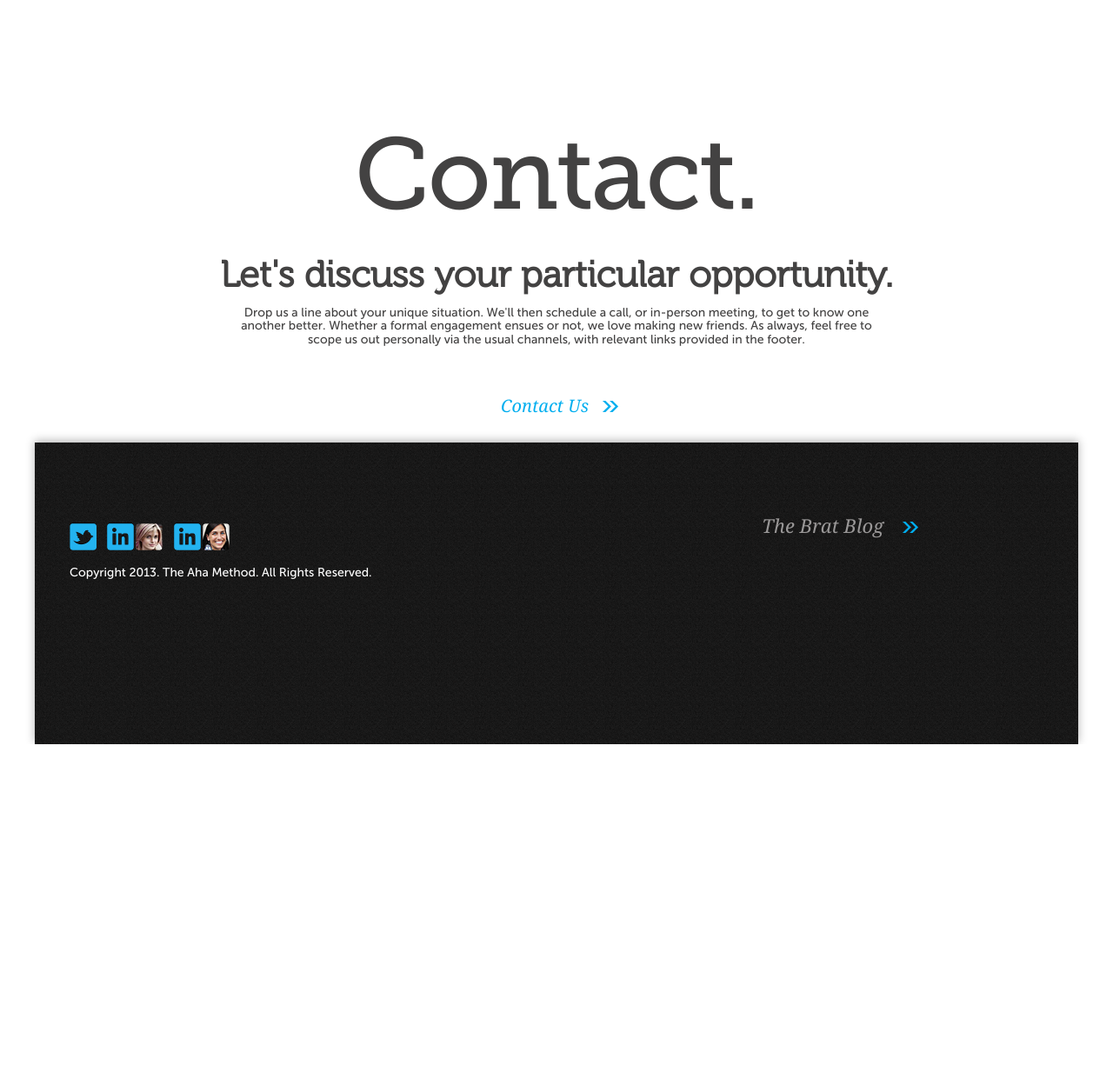
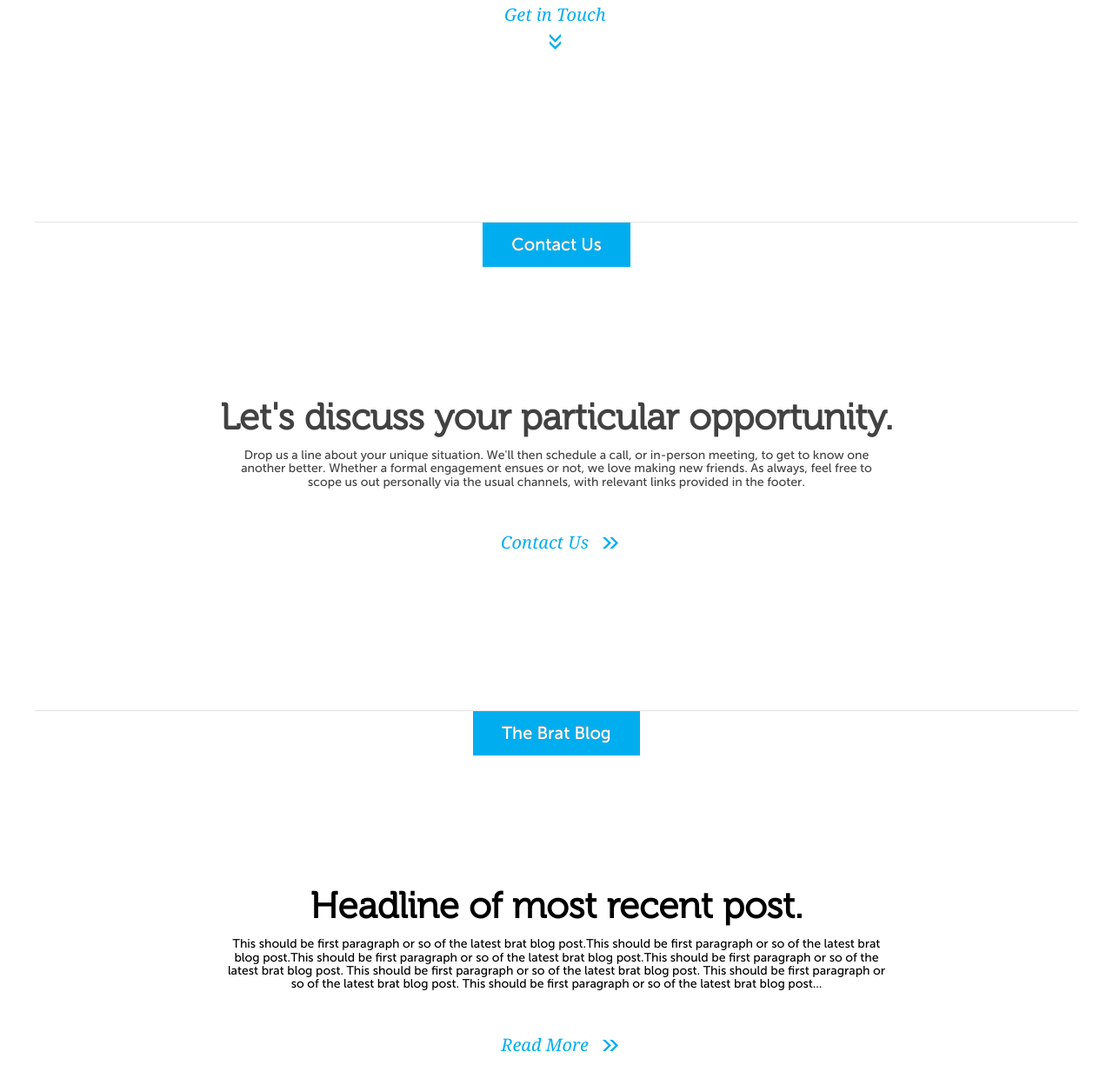
Before and after one commit to breethomas/aha-method, a plain HTML site: page index.html in a window 1280 px wide. Shown: the part 2525-3773 px from the top of the page at 87% size. Before the commit the page ends 3381 px from the top, so only its background shows below. Drawn offline with nearby package versions, Linux system fonts and the light colour scheme.

Commit message:
Design Update & Responsive Fixes
Rework Contact Us and added Brat Blog

```diff
--- a/index.html
+++ b/index.html
@@ -1,3 +1,6 @@
+
+
+
 <!DOCTYPE html>
 <html>
     <head>
@@ -37,7 +40,7 @@
                     <p class="paragraph">
                         What if you could be doing more on less? More&hellip; more volume, more innovation, more profit. Less&hellip; less time, less churn, less waste. Because the way you work impacts the way you hire, and who you hire. The clients you win and the clients you keep. The success or failure of your work product. And most importantly, whether or not you get noticed.
                     </p>
-                    <a class="section-link inverse" href="#the_method">The Aha-Method<img class="icon-arrow" src="images/down-arrow.png" /></a>
+                    <a class="section-link inverse" href="#the_method">The Aha Method<img class="icon-arrow" src="images/down-arrow.png" /></a>
                 </article>
             </section>
 
@@ -111,26 +114,46 @@
                 </ul>
             </section>
 
-
+            <section class="container-link">
+                <a class="section-link inverse touch" href="#Contact">Get in Touch<img class="icon-arrow" src="images/down-arrow.png" />
+                </a>
+            </section>
 
             <section class="contact-section">
+                <header class="section-header white">
+                    <h2 class="section-heading" id="Contact">Contact Us</h2>
+                </header>
                 <article class="article">
                     <hgroup>
-                        <h3 class="article-header tall">Contact.</h3>
-                        <h4 class="article-subheader">Let's discuss your particular opportunity. </h4>
+                        <h4 class="article-smallheader">Let's discuss your particular opportunity. </h4>
                     </hgroup>
                     <p class="paragraph">
                         Drop us a line about your unique situation. We'll then schedule a call, or in-person meeting, to get to know one another better.  Whether a formal engagement ensues or not, we love making new friends. As always, feel free to scope us out personally via the usual channels, with relevant links provided in the footer.
                     </p>
                 </article>
-                <a class="section-link inverse contact" href="mailto:aha@aha-method.com">Contact Us<img class="icon-arrow-horizontal" src="images/horizontal-arrow.png" /></a>
+                <a class="section-link inverse horizontal" href="mailto:aha@aha-method.com">Contact Us<img class="icon-arrow-horizontal" src="images/horizontal-arrow.png" /></a>
+            </section>
+
+            <section class="brat-section">
+                <header class="section-header white">
+                    <h2 class="section-heading" id="The Brat Blog">The Brat Blog</h2>
+                </header>
+                <article class="article">
+                    <hgroup>
+                        <h4 class="article-smallheader" id="blog_headline">Headline of most recent post. </h4>
+                    </hgroup>
+                    <p class="paragraph" id="blog_content">
+                        This should be first paragraph or so of the latest brat blog post.This should be first paragraph or so of the latest brat blog post.This should be first paragraph or so of the latest brat blog post.This should be first paragraph or so of the latest brat blog post. This should be first paragraph or so of the latest brat blog post. This should be first paragraph or so of the latest brat blog post. This should be first paragraph or so of the latest brat blog post...
+                    </p>
+                </article>
+
+                <a class="section-link inverse horizontal" href="http://www.thebratblog.com/">Read More<img class="icon-arrow-horizontal" src="images/horizontal-arrow.png" />
+                </a>
+
             </section>
 
 
         <footer class="footer">
-            <a class="brat-blog section-link" href="http://www.thebratblog.com/">The Brat Blog
-                <img class="icon-arrow-horizontal" src="images/horizontal-arrow.png" />
-            </a>
             <nav>
                 <ul class="nav social-icons">
                     <li class="twitter"><a class="ir" href="http://www.twitter.com/AhaMethod/" target="_blank">Twitter</a></li>
@@ -145,5 +168,6 @@
        </section> <!-- end container -->
        <script type="text/javascript" src="https://ajax.googleapis.com/ajax/libs/jquery/1.8.2/jquery.min.js"></script>
        <script type="text/javascript" src="javascripts/main.js"></script>
+       <script type="text/javascript" src="https://ajax.googleapis.com/ajax/services/feed/load?v=1.0&q=http%3A%2F%2Ffeeds.feedburner.com%2Fthebratblog%2FuaRX&callback=processFeed"></script>
     </body>
 </html>
--- a/javascripts/main.js
+++ b/javascripts/main.js
@@ -73,7 +73,13 @@
 		$('html body').animate({scrollTop: y_pos}, 500)
 	}
 
-
 	initialize()
 
 })()
+
+function processFeed(data) {
+  var entry = data.responseData.feed.entries[0];
+  var fragment = entry.content.match(/\<p\>([^<]*)<\/p\>/)[1];
+  $('#blog_headline').html(entry.title);
+  $('#blog_content').html($.trim(fragment).replace(/\.$/, '...'));
+}
--- a/stylesheets/main.css
+++ b/stylesheets/main.css
@@ -62,6 +62,12 @@
 	color: #00aeef;
 }
 
+.section-link.inverse.touch {
+	margin-left: -5%;
+	position: absolute;
+	text-align: center;
+}
+
 .section-link:hover,
 .section-link:active {
 	color: white;
@@ -86,15 +92,22 @@
 	padding-top: 20px;
 }
 
-.section-link.inverse.contact {
+.section-link.inverse.horizontal {
 	color: #00aeef;
 	display: block;
+	margin-bottom: 15%;
 	position: relative;
 	text-align: center;
 }
 
-.section-link.inverse.contact:hover {
+.section-link.inverse.horizontal:hover {
 	color: #9A9898;
+}
+
+.container-link {
+	margin-top: 9%;
+	position: relative;
+	text-align: center;
 }
 
 .icon-arrow-horizontal {
@@ -113,6 +126,10 @@
 
 .section-header {
 	text-align: center;
+}
+
+.section-header.white {
+	border-top: solid #e5e5e5 thin;
 }
 
 /*Typography*/
@@ -165,6 +182,13 @@
 	margin-top: 29px;
 }
 
+.article-smallheader {
+	font-family: Museo300Regular;
+	font-size: 42px;
+	line-height: 1;
+	margin-top: 9%;
+}
+
 .paragraph {
 	font-family: museo_sans_500regular;
 	font-size: 14px;
@@ -175,7 +199,11 @@
 }
 
 .contact-section .paragraph {
-	margin-bottom: 55px;
+	margin-bottom: 4%;
+}
+
+.brat-section .paragraph {
+	margin-bottom: 4%;
 }
 
 /*Layouts*/
@@ -199,6 +227,7 @@
 .contact-section {
 	background-color: white;
 	color: #434242;
+	margin-top: 30%;
 	min-height: 374px;
 }
 
@@ -218,7 +247,6 @@
 	width: 100%;
 	z-index: 2;
 }
-
 
 .carousel-slide {
 	width: 100%;
@@ -288,7 +316,6 @@
 	text-align: right;
 }
 
-
 @media (max-width: 800px) {
 
 	.carousel-header,
@@ -312,11 +339,29 @@
 		min-height: 220px;
 		padding: 10px 0;
 	}
+	.section-link.inverse.touch {
+		margin-left: -9%;
+	}
 }
 
 @media (max-width: 400px) {
 	.carousel-article {
 		min-height: 375px;
+	}
+}
+
+@media (max-width: 350px) {
+	.section-link.inverse {
+		position: absolute;
+		margin-left: 38%;
+	}
+
+	.section-link.inverse.horizontal {
+		padding-right: 37%;
+	}
+
+	.mastsubheading {
+		padding-left: 1%;
 	}
 }
 
@@ -449,7 +494,7 @@
 	box-shadow: 0 -2px 10px 0 rgba(0, 0, 0, 0.3);
 	clear: both;
 	color: white;
-	height: 267px;
+	height: 116px;
 	margin-top: 124px;
 	margin: 0;
 	overflow: visible;
@@ -458,29 +503,9 @@
 	position: relative;
 }
 
-.brat-blog {
-	color: #9a9898;
-	display: block;
-	display: inline-block;
-	float: right;
-	font-family: georgia;
-	font-size: 22px;
-	font-style: italic;
-	margin-right: 191px;
-	text-decoration: none;
-	-webkit-transition: color 0.25s;
-	-moz-transition: color 0.25s;
-	-o-transition: color 0.25s;
-	transition: color 0.25s;
-}
-
-.brat-blog:hover {
-	color: white;
-}
-
 .social-icons {
 	margin: 0;
-	margin-top: 12px;
+	margin-top: -21px;
 }
 
 .social-icons li {
```
Also changed, not shown: 1 other file.
